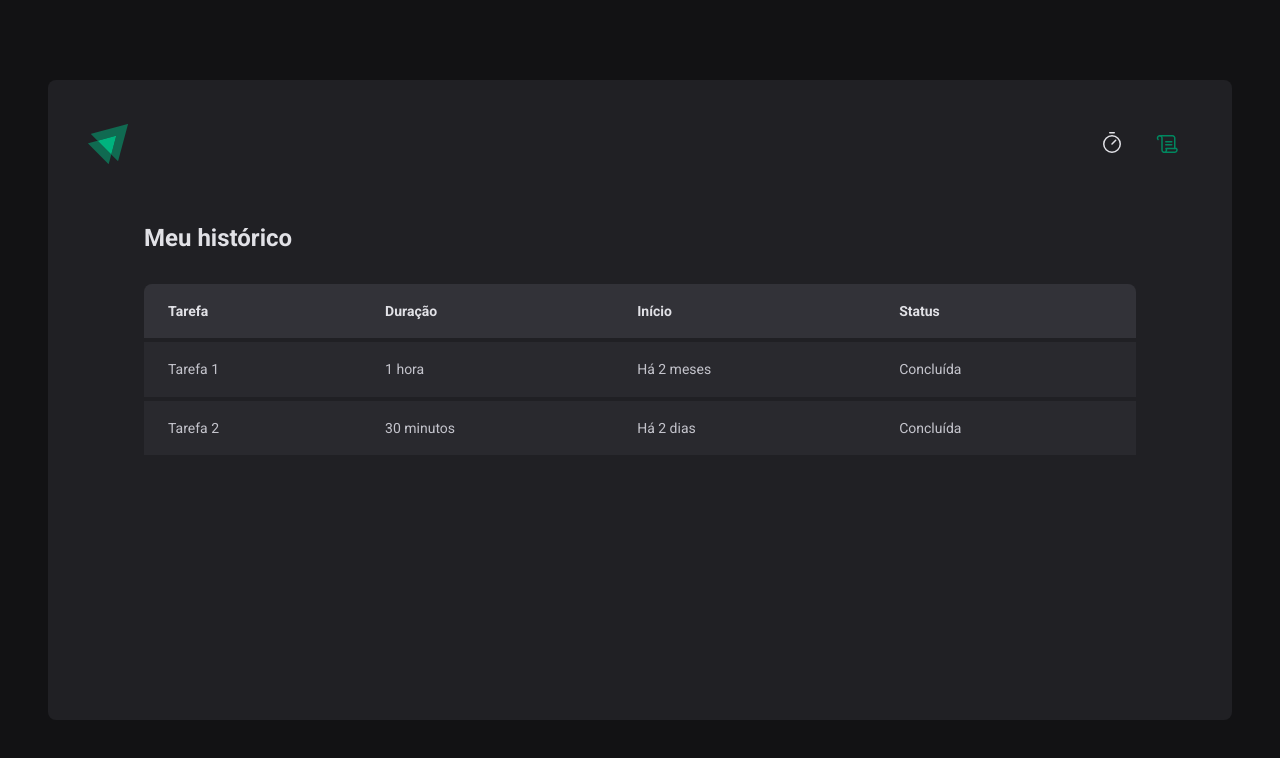
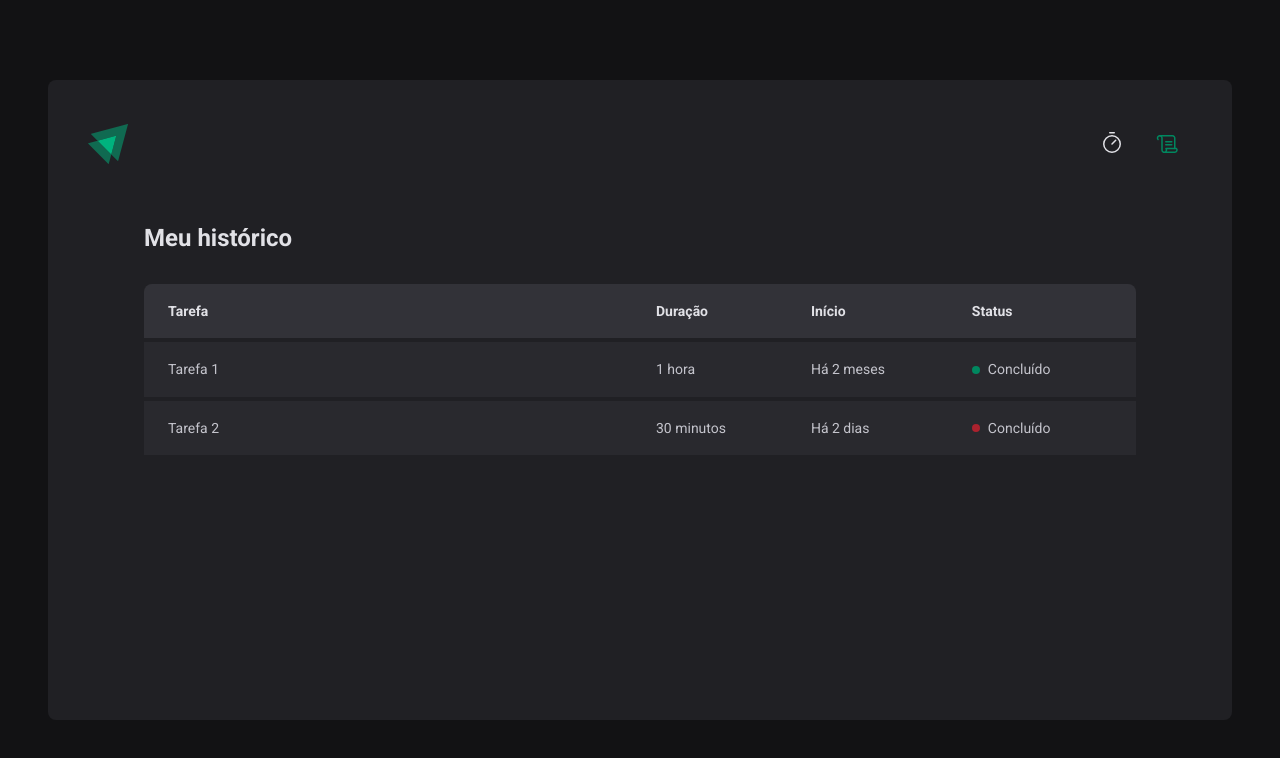
Before and after one commit to FixRuan/ignite-timer, a React (Vite) app: page /history in a window 1280 px wide. Shown: the top 758 px of the page. Built offline with nearby package versions, Linux system fonts and the light colour scheme.

Commit message:
Task Status

```diff
--- a/package.json
+++ b/package.json
@@ -6,7 +6,7 @@
     "dev": "vite",
     "build": "tsc && vite build",
     "preview": "vite preview",
-    "lint": "eslint src --ext .ts,.tsx"
+    "lint": "eslint src --ext .ts,.tsx --fix"
   },
   "dependencies": {
     "phosphor-react": "^1.4.1",
--- a/src/Components/Header/index.tsx
+++ b/src/Components/Header/index.tsx
@@ -1,7 +1,7 @@
-import { HeaderContainer } from './styles'
 import logoIgnite from '../../assets/logo-ignite.svg'
 import { Scroll, Timer } from 'phosphor-react'
 import { NavLink } from 'react-router-dom'
+import { HeaderContainer } from './styles'
 
 export function Header() {
   return (
--- a/src/layouts/DefaultLayout/index.tsx
+++ b/src/layouts/DefaultLayout/index.tsx
@@ -1,5 +1,5 @@
 import { Outlet } from 'react-router-dom'
-import { Header } from '../../Components/Header'
+import { Header } from '../../components/Header'
 import { LayoutContainer } from './styles'
 
 export function DefaultLayout() {
--- a/src/pages/History/index.tsx
+++ b/src/pages/History/index.tsx
@@ -1,4 +1,4 @@
-import { HistoryContainer, HistoryList } from './styles'
+import { HistoryContainer, HistoryList, Status } from './styles'
 
 export function History() {
   return (
@@ -20,13 +20,17 @@ export function History() {
               <td>Tarefa 1</td>
               <td>1 hora</td>
               <td>Há 2 meses</td>
-              <td>Concluída</td>
+              <td>
+                <Status statusColor="green">Concluído</Status>
+              </td>
             </tr>
             <tr>
               <td>Tarefa 2</td>
               <td>30 minutos</td>
               <td>Há 2 dias</td>
-              <td>Concluída</td>
+              <td>
+                <Status statusColor="red">Concluído</Status>
+              </td>
             </tr>
           </tbody>
         </table>
--- a/src/pages/History/styles.ts
+++ b/src/pages/History/styles.ts
@@ -1,3 +1,4 @@
+/* eslint-disable prettier/prettier */
 import styled from 'styled-components'
 
 export const HistoryContainer = styled.div`
@@ -49,6 +50,7 @@ export const HistoryList = styled.div`
       line-height: 1.6;
 
       &:first-child {
+        width: 50%;
         padding-left: 1.5rem;
       }
 
@@ -58,3 +60,28 @@ export const HistoryList = styled.div`
     }
   }
 `
+
+const STATUS_COLORS = {
+  yellow: 'yellow-500',
+  green: 'green-500',
+  red: 'red-500',
+} as const
+
+interface StatusProps {
+  statusColor: keyof typeof STATUS_COLORS
+}
+
+export const Status = styled.span<StatusProps>`
+  display: flex;
+  align-items: center;
+  gap: 0.5rem;
+
+  &::before {
+    content: '';
+    width: 0.5rem;
+    height: 0.5rem;
+    border-radius: 50%;
+    background-color: ${({ theme, statusColor }) =>
+    theme[STATUS_COLORS[statusColor]]};
+  }
+`
```
Also changed, not shown: 1 other file (tests, documents, lock files or other folders).
